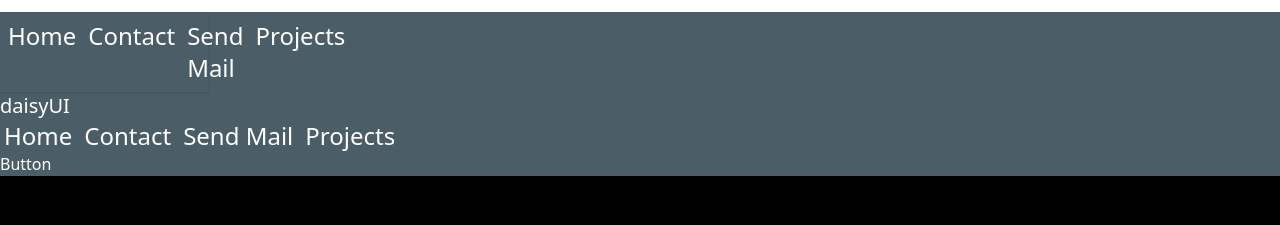
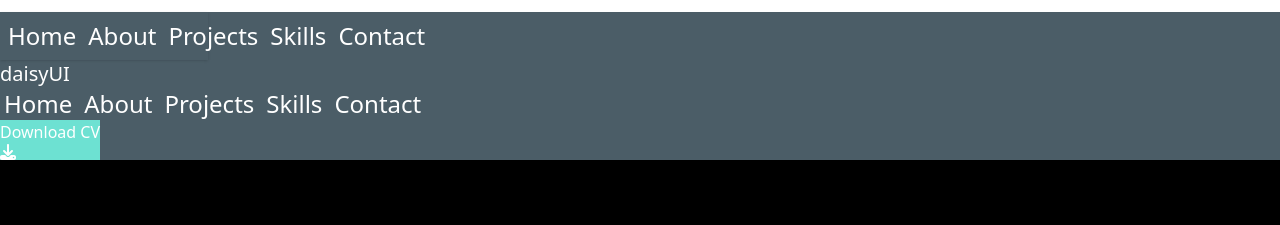
Before and after one commit to rifat-54/portfollio_54, a React (Vite) app: page / in a window 1280 px wide. Shown: the top 225 px of the page. Built offline with nearby package versions, Linux system fonts and the light colour scheme; no server answers.

Commit message:
added nabver

```diff
--- a/package.json
+++ b/package.json
@@ -18,6 +18,7 @@
     "react-dom": "^19.0.0",
     "react-icons": "^5.5.0",
     "react-router-dom": "^7.4.0",
+    "react-scroll": "^1.9.3",
     "sort-by": "^1.2.0",
     "sweetalert2": "^11.19.1",
     "swiper": "^11.2.6"
--- a/src/components/Navber.jsx
+++ b/src/components/Navber.jsx
@@ -1,12 +1,59 @@
 import React from "react";
+import { FaDownload } from "react-icons/fa6";
+import { Link } from "react-scroll";
 
 const Navber = () => {
-    const links=<div className="flex space-x-3 text-2xl">
-    <li>Home</li>
-    <li>Contact</li>
-    <li>Send Mail</li>
-    <li>Projects</li>
+  const links = (
+    <div className="flex space-x-3 text-2xl">
+      <a className="cursor-pointer hover:text-red-500" href="/">
+        <li>Home</li>
+      </a>
+      <Link
+        to={"about"}
+        smooth={true}
+        duration={500}
+        className="cursor-pointer hover:text-red-500"
+      >
+        {" "}
+        <li>About</li>{" "}
+      </Link>
+
+      <Link
+        to={"projects"}
+        smooth={true}
+        duration={500}
+        className="cursor-pointer hover:text-red-500"
+      >
+        {" "}
+        <li>Projects</li>{" "}
+      </Link>
+
+    <Link
+        to={"skills"}
+        smooth={true}
+        duration={500}
+        className="cursor-pointer hover:text-red-500"
+      >
+        {" "}
+        <li>Skills</li>{" "}
+      </Link>
+
+      <Link
+        to={"contact"}
+        smooth={true}
+        duration={500}
+        className="cursor-pointer hover:text-red-500"
+      >
+        {" "}
+        <li>Contact</li>{" "}
+      </Link>
+
+
+
+
+
     </div>
+  );
   return (
     <div className="bg-[#4B5D67] text-white ">
       <div className="navbar  shadow-sm">
@@ -34,18 +81,16 @@ const Navber = () => {
               className="menu menu-sm dropdown-content bg-base-100 rounded-box z-1 mt-3 w-52 p-2 shadow"
             >
               {links}
-
             </ul>
           </div>
           <a className="btn btn-ghost text-xl">daisyUI</a>
         </div>
         <div className="navbar-center hidden lg:flex">
-          <ul className="menu menu-horizontal px-1">
-            {links}
-          </ul>
+          <ul className="menu menu-horizontal px-1">{links}</ul>
         </div>
         <div className="navbar-end">
-          <a className="btn">Button</a>
+        <button className='btn  bg-[#6DE1D2] text-white'>Download CV <FaDownload /></button>
+
         </div>
       </div>
     </div>
--- a/src/layout/MainLayout.jsx
+++ b/src/layout/MainLayout.jsx
@@ -1,18 +1,19 @@
-import React from 'react';
-import { Outlet } from 'react-router-dom';
-import Navber from '../components/Navber';
-import Footer from '../components/Footer';
+import React from "react";
+import { Outlet, useLocation } from "react-router-dom";
+import Navber from "../components/Navber";
+import Footer from "../components/Footer";
 
 const MainLayout = () => {
+  const location = useLocation();
   return (
-        <div className='max-w-7xl mx-auto'>
+    <div className="max-w-7xl mx-auto">
+        {/* {location.pathname=='/'&& <Navber></Navber>} */}
         <Navber></Navber>
-            <div className='bg-black text-white'>
-
+      <div className="bg-black text-white">
         <Outlet></Outlet>
       </div>
+      {/* {location.pathname=='/'&&  <Footer></Footer>} */}
       <Footer></Footer>
-
     </div>
   );
 };
--- a/src/pages/home/homeComponent/MySkills.jsx
+++ b/src/pages/home/homeComponent/MySkills.jsx
@@ -8,7 +8,7 @@ import { BiLogoTailwindCss } from "react-icons/bi";
 
 const MySkills = () => {
     return (
-        <div className='px-1 md:px-8'>
+        <div id='skills' className='px-1 md:px-8'>
             <h2 className='text-3xl font-bold text-center my-12'>MY SKILLS</h2>
             {/* skill image */}
             <div className='grid grid-cols-2 md:grid-cols-4 lg:grid-cols-6 gap-4 text-white'>
--- a/src/pages/home/homeComponent/contact/Contact.jsx
+++ b/src/pages/home/homeComponent/contact/Contact.jsx
@@ -3,7 +3,7 @@ import SocialLink from "../../../../components/SocialLink";
 
 const Contact = () => {
   return (
-    <div className="mt-16">
+    <div id="contact" className="mt-16">
       <h2 className="text-3xl font-semibold text-center mb-14"> Contact Me</h2>
       <div className="grid grid-cols-1 md:grid-cols-2 gap-3">
         <div className="md:w-4/5 mx-auto opacity-90 rounded-md bg-[#3F3F46] px-4 py-3">
--- a/src/pages/home/homeComponent/projects/Projects.jsx
+++ b/src/pages/home/homeComponent/projects/Projects.jsx
@@ -6,7 +6,7 @@ import { Link } from 'react-router-dom';
 import groupstudy from '../../../../assets/groupstudy.png'
 const Projects = () => {
   return (
-    <div className="mb-24 md:px-1">
+    <div id="projects" className="mb-24 md:px-1">
       <h2 className="text-3xl font-bold text-center mt-2 mb-8">
         Popular Project
       </h2>
```
Also changed, not shown: 1 other file (tests, documents, lock files or other folders). Lines whose indentation alone changed are shown as unchanged.
